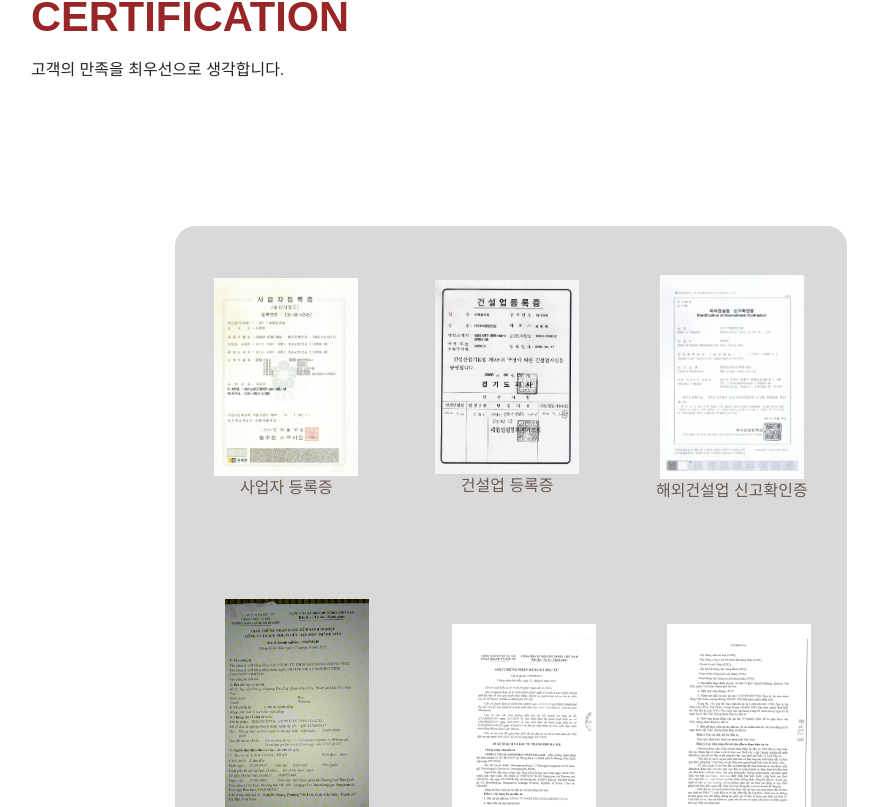
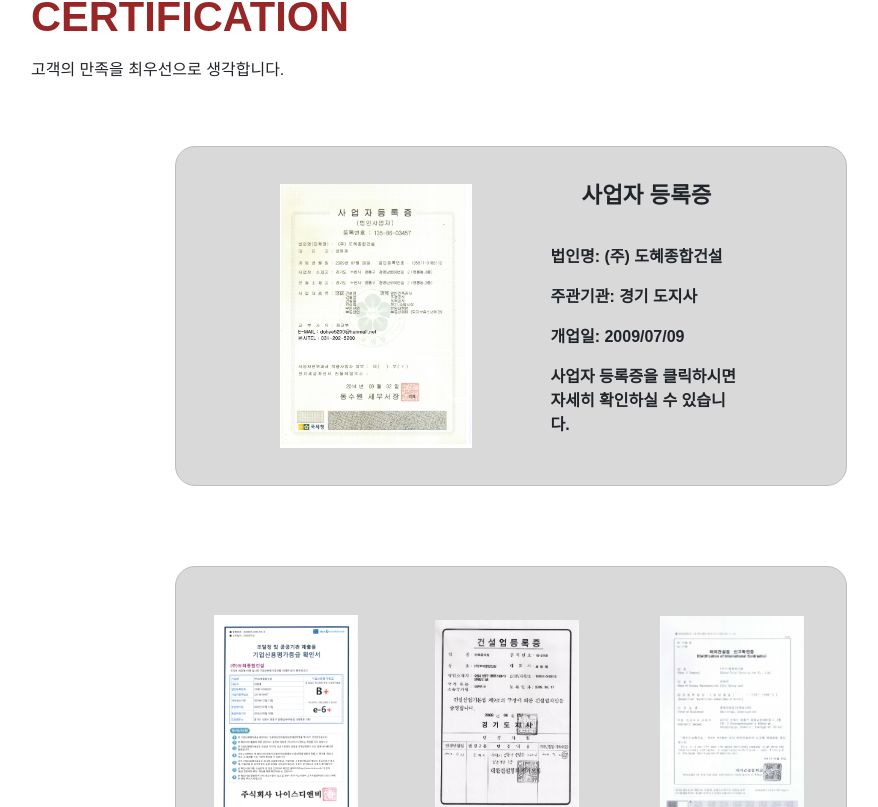
Before and after one commit to jaehunkim0828/dohye-constrution, a React (Create React App) app: page /page1-4 in a window 1280 px wide. Shown: the part 333-1140 px from the top of the page, without its empty margins (129-1007 px from the left). Built offline with nearby package versions, Linux system fonts and the light colour scheme.

Commit message:
fix(certification): change certifition shape

```diff
--- a/src/App.css
+++ b/src/App.css
@@ -802,15 +802,46 @@ margin-top: 2rem;
   margin-bottom: 3rem;
 
 }
+
+#certification-registration {
+  width: 70%;
+  background-color: rgb(217,217,217);
+  border: 0.1rem solid  rgb(189, 189, 189);
+  border-radius: 20px;
+  padding: 2rem 4rem;
+  display: flex;
+  flex-wrap: wrap-reverse;
+  justify-content: space-around;
+  align-items: center;
+}
+
+ #certification-registration-intro {
+    width: 12rem;
+ }
+
 #certification-img{
   width: 70%;
   margin-top: 5rem;
   background-color: rgb(217,217,217);
-  border: 0.1rem solid  rgb(217,217,217);
+  border: 0.1rem solid  rgb(189,189,189);
   border-radius: 20px;
   display: flex;
   flex-direction: column;
 }
+
+ #certification-intro-name {
+   font-weight: 800;
+   font-size: 1.4rem;
+   display: flex;
+   justify-content: center;
+   margin-bottom: 2rem;
+ }
+
+ .certification-intro-text {
+  margin: 1rem 0;
+  font-weight: 600;
+ }
+
 .certification-row{
   display: flex;
   margin: 2rem 0;
@@ -820,6 +851,7 @@ margin-top: 2rem;
   width: 100%;
 
 }
+
 .img-box{
   display: flex;
   flex-direction: column;
--- a/src/pages/Certification.js
+++ b/src/pages/Certification.js
@@ -24,15 +24,26 @@ function Certification() {
       <Slide page={page} pageName={pageName}/>
       <Title pageName={pageName} title={titleObj.title} subtitle={titleObj.subtitle} />
       <div id='certification-container'>
+        <div id='certification-registration'>
+          <div>
+            <img src={image1} style={{width: '12rem'}} alt='none' />
+          </div>
+          <div id='certification-registration-intro'>
+            <div id='certification-intro-name'>사업자 등록증</div>
+            <div className='certification-intro-text'>법인명: (주) 도혜종합건설</div>
+            <div className='certification-intro-text'>주관기관: 경기 도지사</div>
+            <div className='certification-intro-text'>개업일: 2009/07/09</div>
+            <div className='certification-intro-text'>사업자 등록증을 클릭하시면 자세히 확인하실 수 있습니다.</div>
+          </div>
+        </div>
         <div id='certification-img'>
           <div className='certification-row'>
             <div className='img-box'>
-              <img src={image1} style={{width: '9rem'}} alt='none' />
+              <img src={image13} style={{width: '9rem'}} alt='none' />
               <div className='img-box-title'>
                 사업자 등록증
               </div>
             </div>
-
             <div className='img-box'>
               <img src={image2} style={{width: '9rem'}} alt='none' />
               <div className='img-box-title'>
@@ -86,14 +97,6 @@ function Certification() {
               </div>
             </div>
           </div>
-          <div className='certification-row'>
-            <div className='img-box'>
-              <img src={image13} style={{width: '9rem'}} alt='none'/>
-              <div className='img-box-title'>
-                신용평가등급 확인서
-              </div>
-            </div>
-          </div>
         </div>
       </div>
     </div>
```
Also changed, not shown: 1 other file (tests, documents, lock files or other folders).
